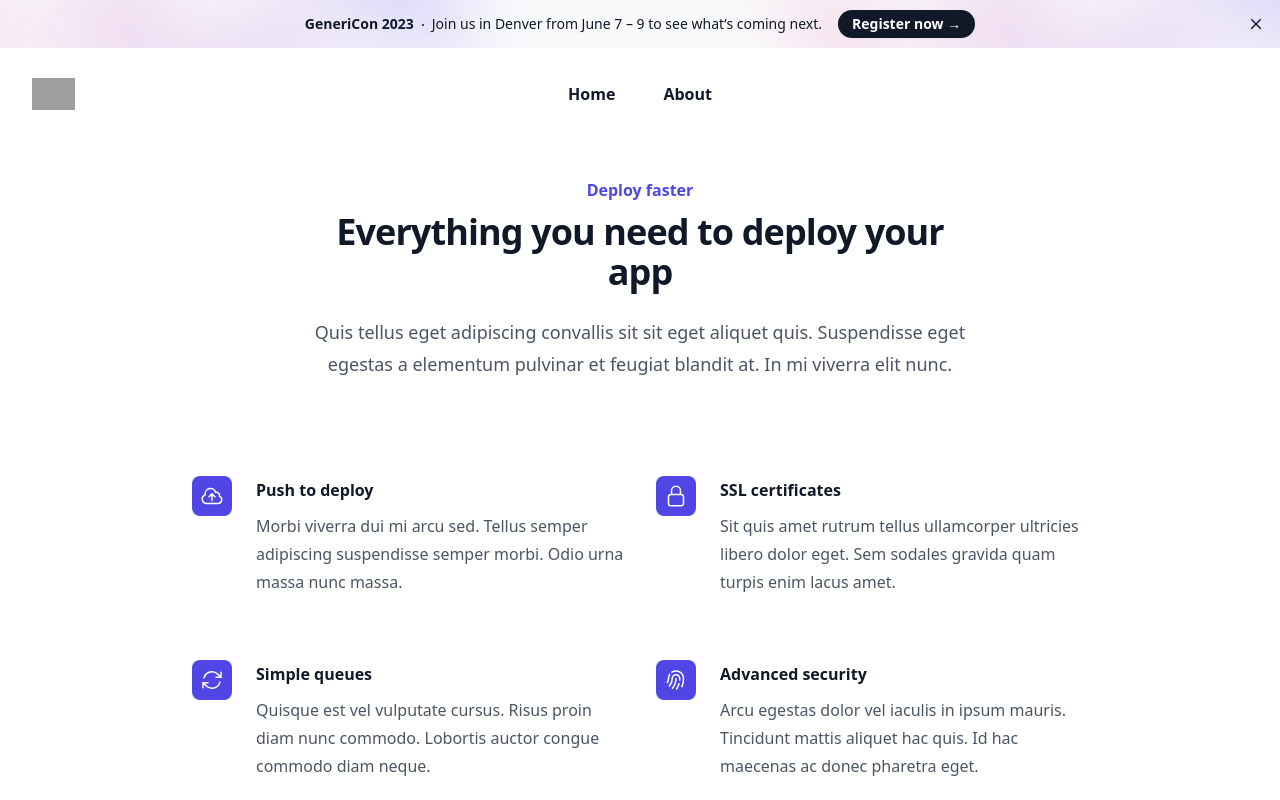
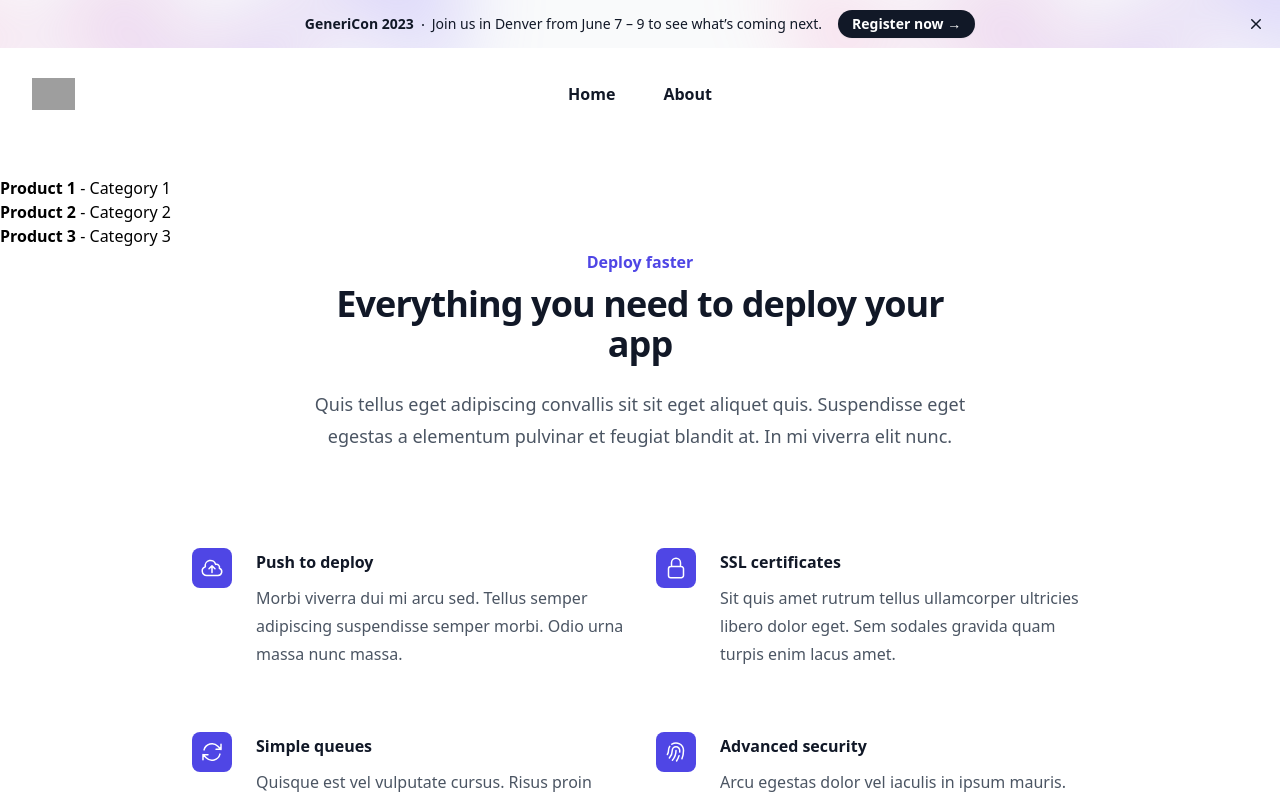
Before and after one commit to afmdev/nextjs-sandbox, a Next.js app: page /about in a window 1280 px wide. Shown: the top 800 px of the page. Built offline with nearby package versions, Linux system fonts and the light colour scheme; grey boxes are pictures that could not be loaded.

Commit message:
Adding more APIs

```diff
--- a/app/about/page.js
+++ b/app/about/page.js
@@ -27,9 +27,31 @@ const features = [
 	},
 ]
 
+const categories = [
+	{ id: 1, name: 'Category 1' },
+	{ id: 2, name: 'Category 2' },
+	{ id: 3, name: 'Category 3' }
+];
+
+const products = [
+	{ id: 1, name: 'Product 1', category_id: 1 },
+	{ id: 2, name: 'Product 2', category_id: 2 },
+	{ id: 3, name: 'Product 3', category_id: 3 }
+];
+
 export default function About() {
 	return (
 		<div className="bg-white py-24 sm:py-32">
+
+			<ul>
+				{products.map(product => (
+					<li key={product.id}>
+						<strong>{product.name}</strong> - {categories.find(category => category.id === product.category_id).name}
+					</li>
+				))}
+			</ul>
+
+
 			<div className="mx-auto max-w-7xl px-6 lg:px-8">
 				<div className="mx-auto max-w-2xl lg:text-center">
 					<h2 className="text-base font-semibold leading-7 text-indigo-600">Deploy faster</h2>
--- a/app/page.js
+++ b/app/page.js
@@ -1,7 +1,7 @@
-import { getPosts } from '../utils/getPosts';
+import { getPost } from '../utils/API';
 
 export default async function HomePage() {
-	const posts = await getPosts();
+	const posts = await getPost();
 
 
 	const blogPosts = posts.items
--- /dev/null
+++ b/utils/API.js
@@ -0,0 +1,35 @@
+export async function getPost() {
+	try {
+		const response = await fetch(
+			`https://cdn.contentful.com/spaces/39eo3nd1n1px/entries?access_token=Kg2zFy4PmKUAwMZKHN3vy7ZrB8AM1G3weQdFBSJkP0c&content_type=post`
+		);
+		const data = await response.json();
+		return data;
+	} catch (error) {
+		console.log(error);
+	}
+}
+
+export async function getCategory() {
+	try {
+		const response = await fetch(
+			`https://cdn.contentful.com/spaces/39eo3nd1n1px/entries?access_token=Kg2zFy4PmKUAwMZKHN3vy7ZrB8AM1G3weQdFBSJkP0c&content_type=categories`
+		);
+		const data = await response.json();
+		return data;
+	} catch (error) {
+		console.log(error);
+	}
+}
+
+export async function getTag() {
+	try {
+		const response = await fetch(
+			`https://cdn.contentful.com/spaces/39eo3nd1n1px/entries?access_token=Kg2zFy4PmKUAwMZKHN3vy7ZrB8AM1G3weQdFBSJkP0c&content_type=tags`
+		);
+		const data = await response.json();
+		return data;
+	} catch (error) {
+		console.log(error);
+	}
+}
```
Also changed, not shown: utils/getPosts.js (deleted, +0 -11 lines).
